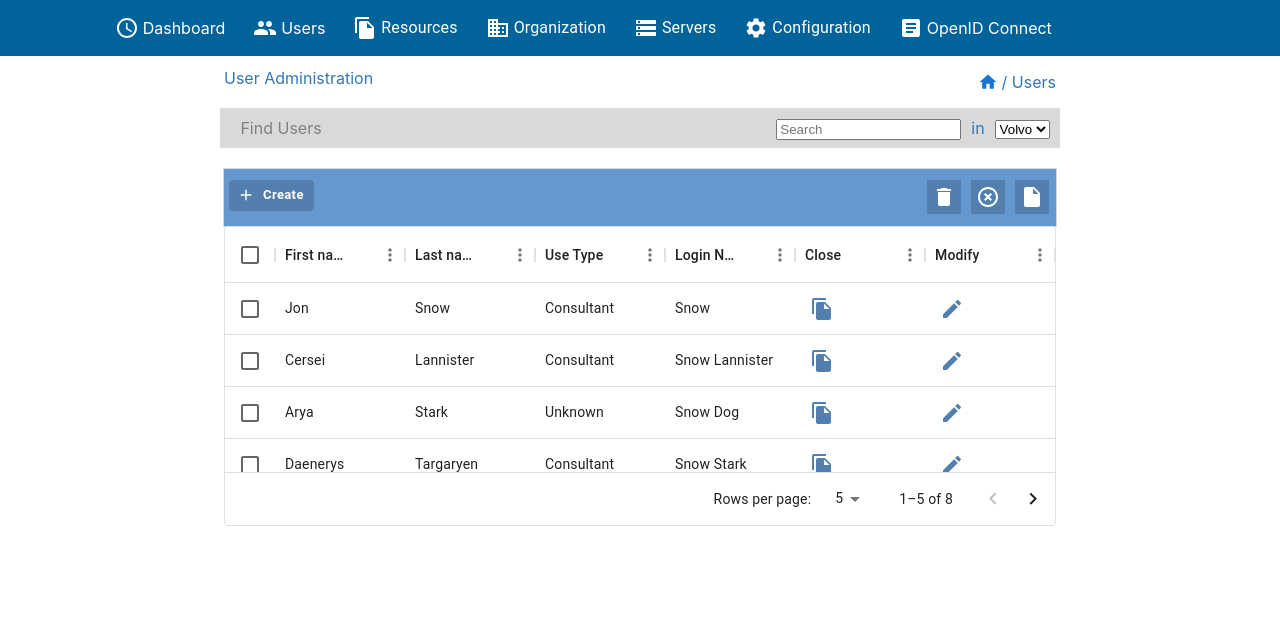
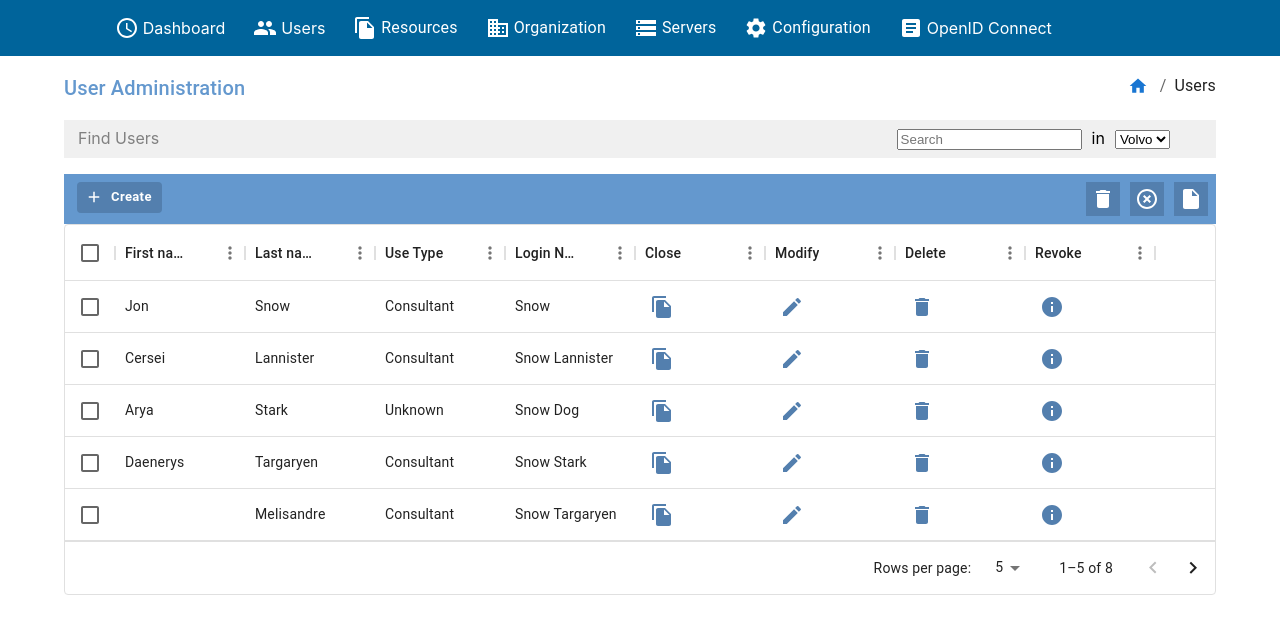
Before and after one commit to subhaneha/ga-poc-app, a React (Create React App) app: page /users in a window 1280 px wide. Shown: the top 634 px of the page. Built offline with nearby package versions, Linux system fonts and the light colour scheme.

Commit message:
separated components of table and breadcrumb

```diff
--- a/src/App.tsx
+++ b/src/App.tsx
@@ -1,21 +1,24 @@
 import React from 'react';
 import "./App.css"
 import { DashboardPage } from './pages/DashboardPage';
-import Header from './pages/Header';
+import Header from './components/common/Header';
 import { BrowserRouter, Route,Routes } from 'react-router-dom';
 import UserPage from './pages/UserPage';
 import OpenIdPage from './pages/OpenIdPage';
+import { Container } from '@mui/system';
 
 const App: React.FC = () => {
   return (
     <div>
       <BrowserRouter>
         <Header/>
-        <Routes>
-          <Route  path="/" element={<DashboardPage/>} />
-          <Route  path="/users" element={<UserPage/>} />
-          <Route  path="/openId" element={<OpenIdPage/>} />
-        </Routes>
+        <Container fixed>
+          <Routes>
+            <Route  path="/" element={<DashboardPage/>} />
+            <Route  path="/users" element={<UserPage/>} />
+            <Route  path="/openId" element={<OpenIdPage/>} />
+          </Routes>
+        </Container>
       </BrowserRouter>
     </div>
   );
--- /dev/null
+++ b/src/components/common/BreadCrumb.tsx
@@ -0,0 +1,18 @@
+import React from 'react';
+import { Breadcrumbs, Link, Typography } from '@mui/material';
+import HomeIcon from '@mui/icons-material/Home';
+
+interface BreadcrumbProps {
+    title: string;
+}
+
+export const Breadcrumb : React.FC<BreadcrumbProps> = ({ title }) => {
+    return (
+        <Breadcrumbs aria-label="breadcrumb">
+            <Link href='/'>
+                <HomeIcon className='home-icon' fontSize="small" color="primary" />
+            </Link>
+            <Typography color="text.primary">{ title }</Typography>
+        </Breadcrumbs>
+    )
+}
--- /dev/null
+++ b/src/components/common/Table.tsx
@@ -0,0 +1,23 @@
+import React from "react";
+import { DataGrid, GridColDef } from "@mui/x-data-grid";
+
+interface TableProps<T> {
+    rowvalues: T[];
+    coloumnvalues: GridColDef[];
+}
+
+export const TableLayout  = <T,>({ rowvalues, coloumnvalues }: TableProps<T>) => {
+    return(
+        <DataGrid
+            rows={rowvalues}
+            columns={coloumnvalues}
+            initialState={{
+                pagination: {
+                    paginationModel: { page: 0, pageSize: 5 },
+                },
+            }}
+            pageSizeOptions={[5, 10]}
+            checkboxSelection
+        />
+    );
+}
--- a/src/pages/OpenIdPage.tsx
+++ b/src/pages/OpenIdPage.tsx
@@ -1,11 +1,11 @@
 import React from 'react'
-import HomeIcon from '@mui/icons-material/Home';
 import DeleteIcon from '@mui/icons-material/Delete';
 import EditIcon from '@mui/icons-material/Edit';
-import { Link } from 'react-router-dom';
-import { Box, Breadcrumbs, Button, Container, Grid, IconButton, SelectChangeEvent, Typography } from '@mui/material';
-import { DataGrid, GridColDef } from '@mui/x-data-grid';
+import { Box, Button, Grid, IconButton, Typography } from '@mui/material';
+import { GridColDef } from '@mui/x-data-grid';
 import AddIcon from '@mui/icons-material/Add';
+import { Breadcrumb } from '../components/common/BreadCrumb';
+import { TableLayout } from '../components/common/Table';
 
 const OpenIdPage = () => {
     const [open, setOpen] = React.useState(false);
@@ -39,21 +39,15 @@ const OpenIdPage = () => {
 
     const rows = [
         { id: 1, clientId: 'client', redirecturi: 'www.google.com', granttypes: 'authorization_code' },
-        { id: 2, clientId: 'client2', redirecturi: 'www.google', granttypes: 'authorization' },
+        { id: 2, clientId: 'client2', redirecturi: 'www.google', granttypes: 'authorization_code' },
         { id: 3, clientId: 'client3', redirecturi: 'www.google.com', granttypes: 'authorization_code' },
 
     ];
     return (
         <>
-            <Container fixed>
             <Box display="flex" sx={{ my: 2, justifyContent: 'space-between' }}>
                 <Typography className="pageHead" variant="h6" sx={{ my: 0 }}>OpenID Connect Client Registration</Typography>
-                    <Breadcrumbs aria-label="breadcrumb">
-                        <Link to="/">
-                            <HomeIcon className='home-icon' fontSize="small" color="primary" />
-                        </Link>
-                        <Typography color="text.primary">RegClients</Typography>
-                    </Breadcrumbs>
+                <Breadcrumb  title='RegClients' />
             </Box>
             <Box display="flex" className="searchBar" sx={{ my: 2, justifyContent: 'space-between' }}>
                 <div className='find-user'>Find Clients</div>
@@ -76,19 +70,8 @@ const OpenIdPage = () => {
                 </Grid>
             </div>
             <div style={{ width: '100%' }}>
-                    <DataGrid
-                        rows={rows}
-                        columns={columns}
-                        initialState={{
-                            pagination: {
-                                paginationModel: { page: 0, pageSize: 5 },
-                            },
-                        }}
-                        pageSizeOptions={[5, 10]}
-                        checkboxSelection
-                    />
+                <TableLayout rowvalues={rows} coloumnvalues={columns} />
             </div>
-            </Container>
         </>
 
     );
--- a/src/pages/UserPage.tsx
+++ b/src/pages/UserPage.tsx
@@ -1,8 +1,7 @@
 import React from 'react';
 import './UserPage.css';
-import HomeIcon from '@mui/icons-material/Home';
-import { DataGrid, GridColDef } from '@mui/x-data-grid';
-import { Button, Grid, IconButton, MenuItem } from '@mui/material';
+import { GridColDef } from '@mui/x-data-grid';
+import { Box, Button, Grid, IconButton, MenuItem, Typography } from '@mui/material';
 import AddIcon from '@mui/icons-material/Add';
 import DeleteIcon from '@mui/icons-material/Delete';
 import FileCopyIcon from '@mui/icons-material/FileCopy';
@@ -18,6 +17,8 @@ import InputLabel from '@mui/material/InputLabel';
 import OutlinedInput from '@mui/material/OutlinedInput';
 import DialogTitle from '@mui/material/DialogTitle';
 import Select, { SelectChangeEvent } from '@mui/material/Select';
+import { Breadcrumb } from '../components/common/BreadCrumb';
+import { TableLayout } from '../components/common/Table';
 const UserPage: React.FC = () => {
     const [open, setOpen] = React.useState(false);
 
@@ -87,12 +88,14 @@ const UserPage: React.FC = () => {
     ];
     return (
         <>
-            <div className='home-root'>
-                <div><span className='title'>User Administration</span><span className='home'><HomeIcon className='home-icon' fontSize="small" color="primary" />/ Users</span></div>
-            </div>
+            <Box display="flex" sx={{ my: 2, justifyContent: 'space-between' }}>
+                <Typography className="pageHead" variant="h6" sx={{ my: 0 }}>User Administration</Typography>
+                <Breadcrumb  title='Users' />
+            </Box>
 
-            <div className='search'>
-                <div><span className='find-user'>Find Users</span><span className='home'>
+            <Box display="flex" className="searchBar" sx={{ my: 2, justifyContent: 'space-between' }}>
+                <div className='find-user'>Find Users</div>
+                <div className='home'>
                     <input type="search" placeholder='Search' id="gsearch" name="gsearch" />
                     <label className='select-user'>in</label>
                     <select name="cars" id="cars">
@@ -101,18 +104,17 @@ const UserPage: React.FC = () => {
                         <option value="opel">Opel</option>
                         <option value="audi">Audi</option>
                     </select>
-                </span>
                 </div>
-            </div>
+            </Box>
 
-            <div className="title-create">
+            <div className="tableHeader">
                 <Grid container spacing={0}>
-                    <Grid xs={10}>
+                    <Grid item xs={10}>
                         <Button variant="contained" size='small' className='create-btn' onClick={handleClickOpen} startIcon={<AddIcon />}>
                             Create
                         </Button>
                     </Grid>
-                    <Grid xs={2}>
+                    <Grid item xs={2} container justifyContent="flex-end">
                         <IconButton aria-label="delete" size='small' className='delete-btn'>
                             <DeleteIcon />
                         </IconButton>
@@ -125,20 +127,8 @@ const UserPage: React.FC = () => {
                     </Grid>
                 </Grid>
             </div>
-            <div className='home-root' >
-                <div style={{ height: 300, width: '100%' }}>
-                    <DataGrid
-                        rows={rows}
-                        columns={columns}
-                        initialState={{
-                            pagination: {
-                                paginationModel: { page: 0, pageSize: 5 },
-                            },
-                        }}
-                        pageSizeOptions={[5, 10]}
-                        checkboxSelection
-                    />
-                </div>
+            <div style={{ width: '100%' }}>
+                <TableLayout rowvalues={rows} coloumnvalues={columns} />
             </div>
             <React.Fragment>
                 <Dialog
```
Also changed, not shown: src/components/common/Header.css (renamed from src/pages/Header.css), src/components/common/Header.tsx (renamed from src/pages/Header.tsx). Lines whose indentation alone changed are shown as unchanged.
